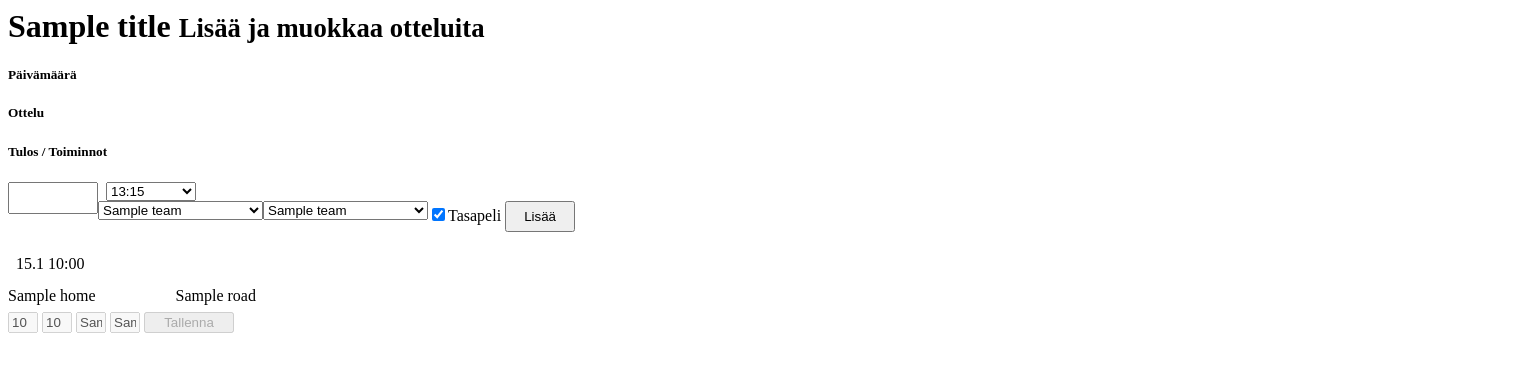
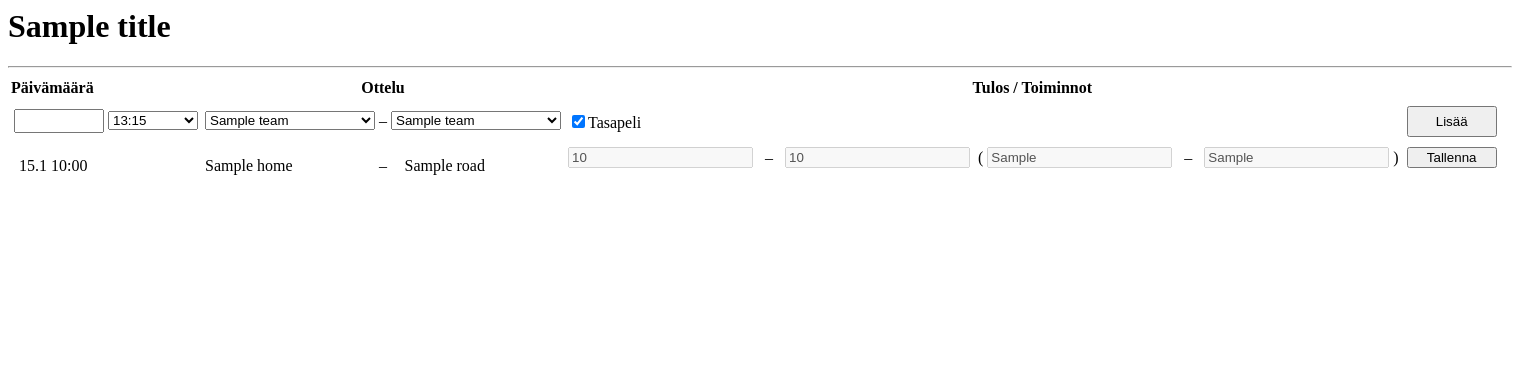
Before and after one commit to bungle/betz, a PHP site: template views/admin.games.phtml in a window 1520 px wide. Shown: the top 372 px of the page. Run offline with PHP 8.4, Linux system fonts and the light colour scheme; the template is opened without the code that fills it: most values are stand-ins (such as "Sample title", 1, 10 or a date in 2020); data that the repository does not hold is empty.

Commit message:
Revert to 56e05fced

```diff
--- a/views/admin.games.phtml
+++ b/views/admin.games.phtml
@@ -2,28 +2,26 @@
 <?php block($css); ?>
 <link rel="stylesheet" href="<?php echo url('~/css/jquery.selectmenu.css'); ?>">
 <?php block(); ?>
-<div class="page-header">
-    <h1>
-	<?php echo $title; ?>
-	<small>Lisää ja muokkaa otteluita</small>
-    </h1>
-</div>
-
+<h1><?php echo $title; ?></h1>
+<hr>
 <?php if (isset($error)): ?>
-<div class="alert-message error">
+<div class="error">
     Ottelun tiedot ovat virheelliset. Tarkista lomake.
 </div>
 <?php endif; ?>
-<div class="row">
-    <div class="span4"><h5>Päivämäärä</h5></div>
-    <div class="span6"><h5>Ottelu</h5></div>
-    <div class="span4"><h5>Tulos / Toiminnot</h5></div>
-</div>
-
-<form method="post"  action="<?php echo url('~/admin/games'); ?>">
-<div class="row">
-   <div class="span4">
-            <input id="date" name="date" type="text" style="float: left; line-height: 1em; padding: 0.5em 1em;width: 90px;" />&nbsp;
+<table id="bets">
+<tr>
+    <th align="left">Päivämäärä</th>
+    <th colspan="5">Ottelu</th>
+    <th>Tulos / Toiminnot</th>
+</tr>
+<form method="post" action="<?php echo url('~/admin/games'); ?>">
+<tr>
+    <td align="left">
+        <table>
+        <tr style="border: none;">
+            <td><input id="date" name="date" type="text" class="large" style="width: 90px; font-size: 1em;" /></td>
+            <td>
                 <select name="time" class="large" style="width: 90px;">
                     <option value="13:15:00"<?php if ($form->time->value == '13:15:00') echo ' selected'; ?>>13:15</option>
                     <option value="17:00:00"<?php if ($form->time->value == '17:00:00') echo ' selected'; ?>>17:00</option>
@@ -31,54 +29,75 @@
                     <option value="21:15:00"<?php if ($form->time->value == '21:15:00') echo ' selected'; ?>>21:15</option>
                     <option value="21:30:00"<?php if ($form->time->value == '21:30:00') echo ' selected'; ?>>21:30</option>
                 </select>
-    </div>
-    <div class="span6">
-        <div class="span3" style="float: left;">
-        <select name="home" style="width: 165px;">
+            </td>
+        </tr>
+        </table>
+    </td>
+    <td colspan="2" align="right">
+        <div style="float: right; text-align: left;">
+        <select name="home" style="width: 170px;">
             <?php foreach ($teams as $team): ?>
                 <option value="<?php echo $team['name']; ?>"<?php if ($form->home->value == $team['name']) echo ' selected'; ?>><?php echo $team['name'] ?></option>
             <?php endforeach; ?>
         </select>
         </div>
-        <div class="span3" style="float: left;">
-        <select name="road" style="width: 165px;">
+    </td>
+    <td class="dash" style="margin-top: 10px;">&ndash;</td>
+    <td colspan="2">
+        <div style="float: left; text-align: left;">
+        <select name="road" style="width: 170px;">
             <?php foreach ($teams as $team): ?>
                 <option value="<?php echo $team['name']; ?>"<?php if ($form->road->value == $team['name']) echo ' selected'; ?>><?php echo $team['name'] ?></option>
             <?php endforeach; ?>
         </select>
         </div>
-    </div>
-    <div class="span5">
-            <input id="draw" type="checkbox" name="draw" checked /><label for="draw">Tasapeli</label>
-            <input type="submit" value="Lisää" style="width: 70px; height: 31px;" />
-    </div>
-</div>
+    </td>
+    <td align="right">
+        <table width="100%">
+        <tr style="border: none;">
+            <td style="padding-top: 3px;"><input id="draw" type="checkbox" name="draw" checked><label for="draw" style="width:187px;">Tasapeli</label></td>
+            <td style="padding-top: 3px;" align="right"><input type="submit" value="Lisää" style="width: 90px; height: 31px;"></td>
+        </tr>
+        </table>
+    </td>
+</tr>
 </form>
-
 <?php $now = date_create(); foreach($games as $game): $date = date_create($game['time']); ?>
-
-<div class="row">
-    <div class="span4" style="line-height: 32px;">&nbsp;<?php echo weekday($date, 2) . ' ' . date_format($date, 'j.n H:i'); ?></div>
-    <div class="span6" style="height: 32px; line-height: 32px;">
-            <div class="f32 span3" style="float: left;">
-              <div style="text-align: right; padding-right: 40px; background-position: right;" class="flag <?php echo $game['home_abbr']; ?>"><?php echo $game['home']; ?></div>
-            </div>
-        <div class="f32 span3" style="float: left;">
-             <div style="padding-left: 40px;" class="flag <?php echo $game['road_abbr']; ?>"><?php echo $game['road']; ?></div>
-        </div>
-
-    </div>
-    <div class="span5">
+<tr>
+    <td class="time" style="text-align: left;">&nbsp;<?php echo weekday($date, 2) . ' ' . date_format($date, 'j.n H:i'); ?></td>
+    <td class="home"><?php echo $game['home']; ?></td>
+    <td class="f32">
+        <div class="flag <?php echo $game['home_abbr']; ?>">&nbsp;</div>
+    </td>
+    <td class="dash">&ndash;</td>
+    <td class="f32">
+        <div class="flag <?php echo $game['road_abbr']; ?>">&nbsp;</div>
+    </td>
+    <td class="road" align="left"><?php echo $game['road']; ?></td>
+    <td class="bet" align="right">
         <form method="post" action="<?php echo url('~/admin/games/' . $game['id']); ?>">
-            <input style="width: 30px;" type="text" class="large" name="home_goals_total" value="<?php echo $game['home_goals_total']; ?>"<?php if ($now < $date) echo ' disabled'; ?>>
-            <input style="width: 30px;" type="text" class="large" name="road_goals_total" value="<?php echo $game['road_goals_total']; ?>"<?php if ($now < $date) echo ' disabled'; ?>>
-            <input style="width: 30px;" type="text" class="large" name="home_goals" value="<?php echo $game['home_goals']; ?>"<?php if ($now < $date) echo ' disabled'; ?>>
-            <input style="width: 30px;" type="text" class="large" name="road_goals" value="<?php echo $game['road_goals']; ?>"<?php if ($now < $date) echo ' disabled'; ?>>
-            <input type="submit" class="game" value="Tallenna" style="width: 90px;"<?php if ($now < $date) echo ' disabled'; ?>>
+        <table width="100%">
+        <tr style="border: none;">
+            <td><input type="text" class="large" name="home_goals_total" value="<?php echo $game['home_goals_total']; ?>"<?php if ($now < $date) echo ' disabled'; ?>></td>
+            <td>&nbsp;</td>
+            <td>&ndash;</td>
+            <td>&nbsp;</td>
+            <td><input type="text" class="large" name="road_goals_total" value="<?php echo $game['road_goals_total']; ?>"<?php if ($now < $date) echo ' disabled'; ?>></td>
+            <td>&nbsp;(</td>
+            <td><input type="text" class="large" name="home_goals" value="<?php echo $game['home_goals']; ?>"<?php if ($now < $date) echo ' disabled'; ?>></td>
+            <td>&nbsp;</td>
+            <td>&ndash;</td>
+            <td>&nbsp;</td>
+            <td><input type="text" class="large" name="road_goals" value="<?php echo $game['road_goals']; ?>"<?php if ($now < $date) echo ' disabled'; ?>></td>
+            <td>)&nbsp;</td>
+            <td style="text-align: right;"><input type="submit" class="game" value="Tallenna" style="width: 90px;"<?php if ($now < $date) echo ' disabled'; ?></td>
+        </tr>
+        </table>
         </form>
-    </div>
-</div>
+    </td>
+</tr>
 <?php endforeach; ?>
+</table>
 <?php block($scripts); ?>
 <script src="<?php echo url('~/js/jquery.selectmenu.js'); ?>"></script>
 <script>
```
Also changed, not shown: layouts/layout.admin.phtml (+58 -58 lines), lib/controllers.admin.php (+2 -10 lines), views/admin.news.phtml (+11 -22 lines), views/admin.scorers.phtml (+22 -15 lines), views/admin.teams.phtml (+34 -35 lines), views/admin.users.phtml (+4 -10 lines), img/grid-18px.png (deleted), img/test-header.gif (deleted).
